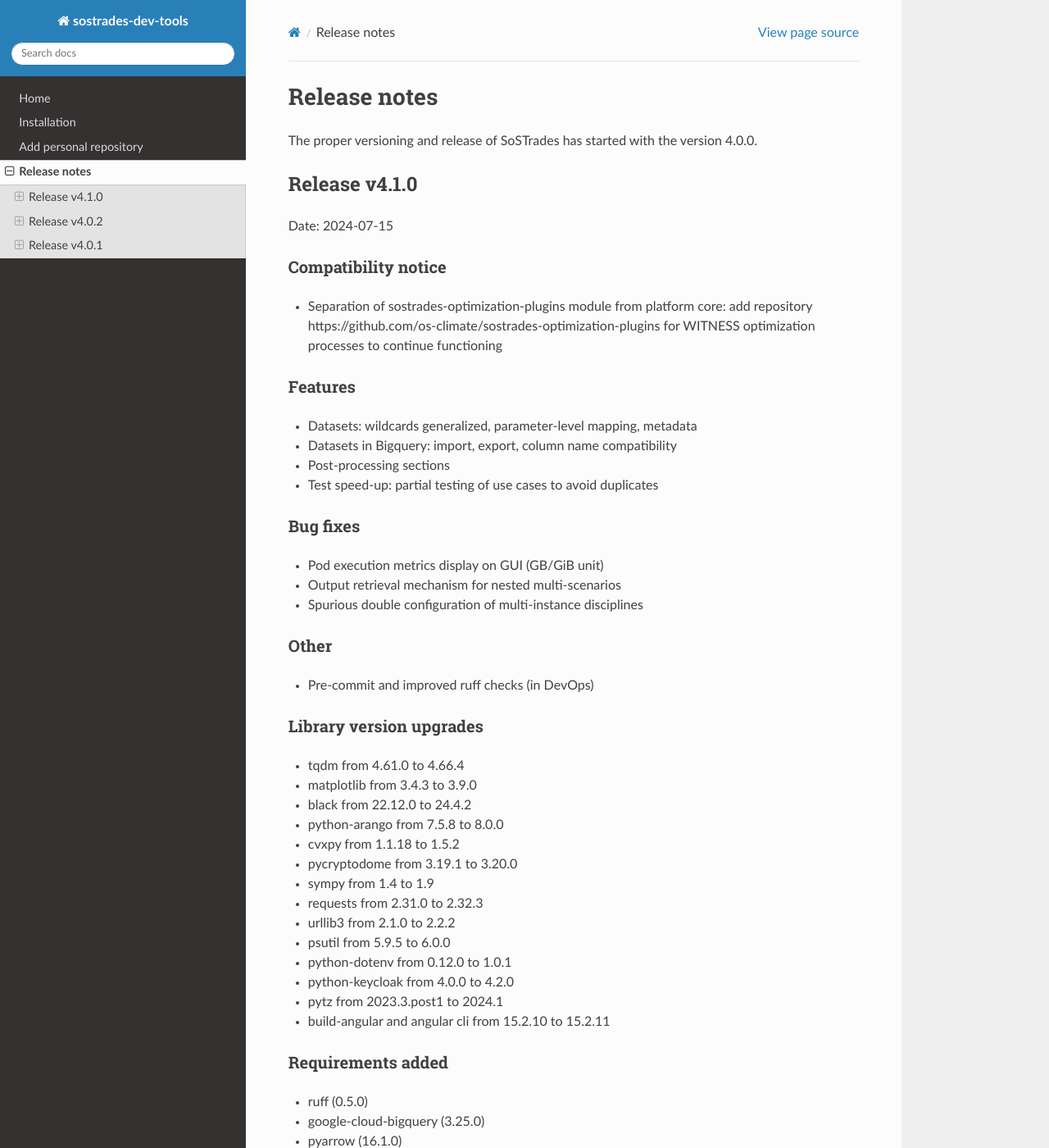
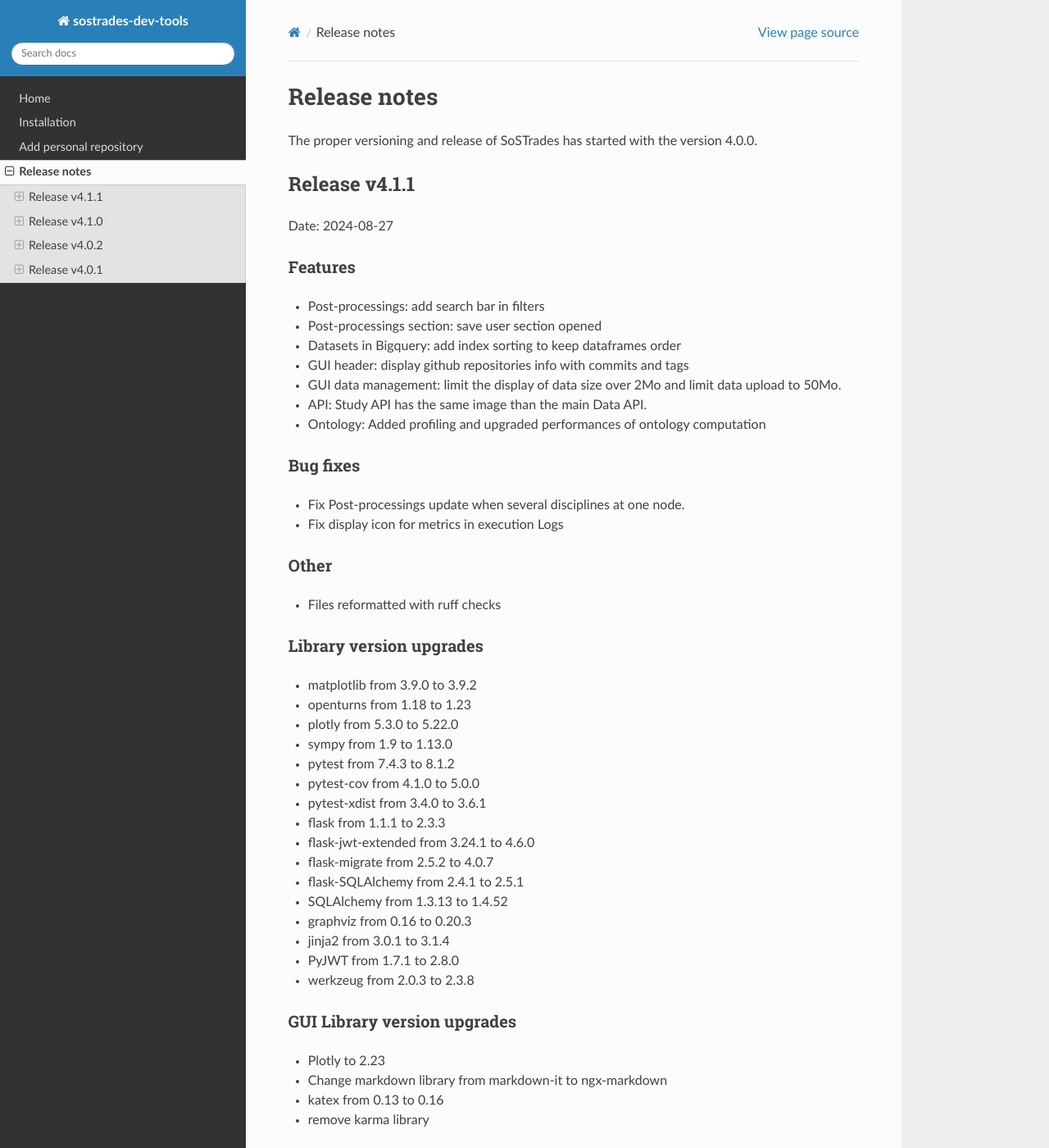
Before and after one commit to os-climate/sostrades-dev-tools, a Sphinx documentation site: the page built from docs/source/release-notes.md, in a window 1280 px wide and 1400 px high. Shown: the whole window at 82% size. Built offline with Sphinx 7.4.7 and the Read the Docs theme 2.0.0, drawn with Linux system fonts in a browser that asks for light colours; some of the changed text lies outside the part shown.

Commit message:
add release note for v4.1.1

```diff
--- a/docs/source/release-notes.md
+++ b/docs/source/release-notes.md
@@ -1,6 +1,55 @@
 # Release notes
 
 The proper versioning and release of SoSTrades has started with the version 4.0.0.
+
+## Release v4.1.1
+Date: 2024-08-27
+
+
+### Features
+* Post-processings: add search bar in filters
+* Post-processings section: save user section opened
+* Datasets in Bigquery: add index sorting to keep dataframes order
+* GUI header: display github repositories info with commits and tags
+* GUI data management: limit the display of data size over 2Mo and limit data upload to 50Mo.
+* API: Study API has the same image than the main Data API.
+* Ontology: Added profiling and upgraded performances of ontology computation
+
+### Bug fixes
+* Fix Post-processings update when several disciplines at one node.
+* Fix display icon for metrics in execution Logs
+
+### Other
+* Files reformatted with ruff checks
+
+### Library version upgrades
+* matplotlib from 3.9.0 to 3.9.2
+* openturns from 1.18 to 1.23
+* plotly from 5.3.0 to 5.22.0
+* sympy from 1.9 to 1.13.0
+* pytest from 7.4.3 to 8.1.2
+* pytest-cov from 4.1.0 to 5.0.0
+* pytest-xdist from 3.4.0 to 3.6.1
+* flask from 1.1.1 to 2.3.3
+* flask-jwt-extended from 3.24.1 to 4.6.0
+* flask-migrate from 2.5.2 to 4.0.7
+* flask-SQLAlchemy from 2.4.1 to 2.5.1
+* SQLAlchemy from 1.3.13 to 1.4.52
+* graphviz from 0.16 to 0.20.3
+* jinja2 from 3.0.1 to 3.1.4
+* PyJWT from 1.7.1 to 2.8.0
+* werkzeug from 2.0.3 to 2.3.8
+
+### GUI Library version upgrades
+* Plotly to 2.23
+* Change markdown library from markdown-it to ngx-markdown
+* katex from 0.13 to 0.16
+* remove karma library
+
+### Requirements added
+* ngx-markdown (15.1.2) (GUI)
+* google-cloud-bigquery-storage (2.25.0)
+* eventlet: 0.36.1
 
 ## Release v4.1.0
 Date: 2024-07-15
```
